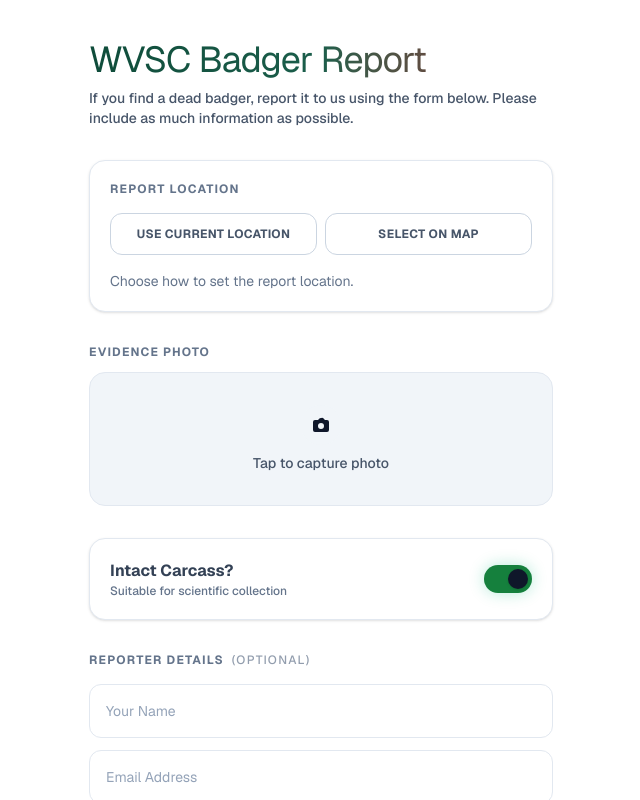
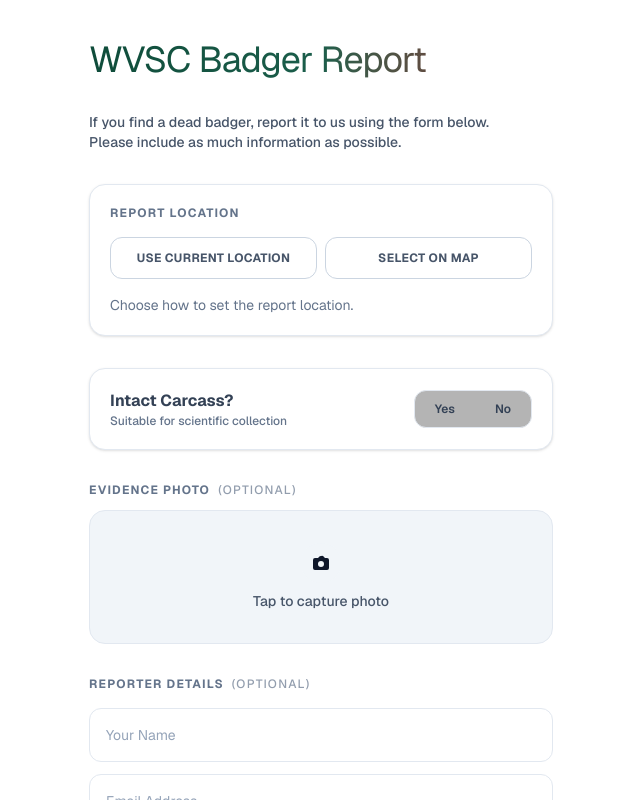
Before and after one commit to dafjames99/badger-report-app, a Next.js app: page / in a window 1280 px wide. Shown: the top 800 px of the page, without its empty margins (319-959 px from the left). Built offline with nearby package versions, Linux system fonts and the light colour scheme.

Commit message:
Changed the 'is suitable' button to have no default & be required; Altered the layout of the page so that req elements come first, followed by optional inputs

```diff
--- a/src/app/globals.css
+++ b/src/app/globals.css
@@ -8,6 +8,7 @@
 --color-brand-start: #0f4c3a;
 --color-brand-mid: #1b5e4b;
 --color-brand-end: #8b2635;
+--color-brand-end-dark: rgb(117, 26, 26);
 
 --color-action-primary: #1b5e4b;
 --color-action-hover: #237a62;
@@ -17,7 +18,7 @@
 --color-success-primary: #15803d;
 --color-success-hover: #16a34a;
 --color-success-glow: rgba(21, 128, 61, 0.1);
---color-success-bg: #f0fdf4;
+--color-success-bg: rgba(54, 167, 17, 0.3);
 --color-success-border: #bbf7d0;
 
 --color-status-offline: #b45309;
@@ -25,7 +26,7 @@
 --color-status-offline-border: #fde68a;
 
 --color-status-error: #b91c1c;
---color-status-error-bg: #fef2f2;
+--color-status-error-bg: rgba(138, 35, 35, 0.3);
 --color-status-error-border: #fca5a5;
 
 --color-text-base: #0f172a;
--- a/src/components/ReportForm.tsx
+++ b/src/components/ReportForm.tsx
@@ -38,7 +38,7 @@ export default function ReportForm() {
   const [mapInitialCenter, setMapInitialCenter] = useState<MapPosition | undefined>(undefined);
 
   const [photo, setPhoto] = useState<File | null>(null);
-  const [collectionSuitable, setCollectionSuitable] = useState(true);
+  const [collectionSuitable, setCollectionSuitable] = useState<boolean | null>(null);
   const [reporter, setReporter] = useState({
     name: '',
     email: '',
@@ -132,10 +132,16 @@ export default function ReportForm() {
     localStorage.setItem('reporter-info', JSON.stringify(updated));
   };
 
-  const handleSubmit = async (e: React.FormEvent) => {
+  const handleSubmit = async (e: React.SyntheticEvent) => {
+
     e.preventDefault();
+
     if (!reportLocation) {
       setMessage('Location required to submit report.');
+      return;
+    }
+    if (collectionSuitable === null) {
+      setMessage('CollectionSuitability must be yes/no to submit report.');
       return;
     }
 
@@ -185,11 +191,16 @@ export default function ReportForm() {
         <h1 className="text-4xl font-surface-bg tracking-tight bg-gradient-to-r from-brand-start via-brand-mid to-brand-end bg-clip-text text-transparent animate-gradient-x">
           WVSC Badger Report
         </h1>
-        <p className="text-text-description text-sm font-medium">
-          If you find a dead badger, report it to us using the form below. Please include as much information as
-          possible.
-        </p>
       </header>
+
+      <div className="flex flex-col">
+        <span className="text-text-description text-sm font-medium">
+          If you find a dead badger, report it to us using the form below.
+        </span>
+        <span className="text-text-description text-sm font-medium">
+          Please include as much information as possible.
+        </span>
+      </div>
 
       {!isOnline && (
         <div className="flex items-center gap-2 p-3 rounded-lg bg-status-offline-bg border border-status-offline-border text-status-offline text-xs font-semibold animate-pulse">
@@ -287,8 +298,44 @@ export default function ReportForm() {
         )}
       </section>
 
+      <section className="flex items-center justify-between p-5 rounded-2xl border border-border-muted bg-surface-card shadow-sm transition-all hover:bg-surface-element-hover">
+        <div>
+          <h3 className="font-bold text-text-muted">Intact Carcass?</h3>
+          <p className="text-xs text-text-placeholder font-medium">Suitable for scientific collection</p>
+        </div>
+
+        {/* Yes/No Button Group */}
+        <div className="flex gap-2 p-1 bg-button-disabled rounded-xl border border-border-muted">
+          <button
+            type="button"
+            onClick={() => setCollectionSuitable(true)}
+            className={`px-4 py-1.5 text-xs font-semibold rounded-lg transition-all duration-200 ${
+              collectionSuitable === true
+                ? 'bg-success-primary text-white shadow-sm'
+                : 'text-text-muted hover:bg-surface-element-hover'
+            }`}
+          >
+            Yes
+          </button>
+          <button
+            type="button"
+            onClick={() => setCollectionSuitable(false)}
+            className={`px-4 py-1.5 text-xs font-semibold rounded-lg transition-all duration-200 ${
+              collectionSuitable === false
+                ? 'bg-brand-end text-white shadow-sm' // Replace with your theme's "No/Danger/Neutral" color if needed
+                : 'text-text-muted hover:bg-surface-element-hover'
+            }`}
+          >
+            No
+          </button>
+        </div>
+      </section>
+
       <section className="space-y-3">
-        <label className="block text-xs font-bold uppercase tracking-widest text-text-placeholder">Evidence Photo</label>
+        <label className="block text-xs font-bold uppercase tracking-widest text-text-placeholder">
+          Evidence Photo
+          <span className="ml-2 text-xs font-medium text-text-placeholder opacity-70">(optional)</span>
+          </label>
         <div className="relative group overflow-hidden rounded-2xl border border-border-muted bg-surface-element transition-all hover:border-action-hover/50">
           <input
             type="file"
@@ -315,23 +362,6 @@ export default function ReportForm() {
         </div>
       </section>
 
-      <section className="flex items-center justify-between p-5 rounded-2xl border border-border-muted bg-surface-card shadow-sm transition-all hover:bg-surface-element-hover">
-        <div>
-          <h3 className="font-bold text-text-muted">Intact Carcass?</h3>
-          <p className="text-xs text-text-placeholder font-medium">Suitable for scientific collection</p>
-        </div>
-        <button
-          type="button"
-          onClick={() => setCollectionSuitable(!collectionSuitable)}
-          className={`relative inline-flex h-7 w-12 items-center rounded-full transition-all duration-300 focus:outline-none focus:ring-2 focus:ring-action-hover focus:ring-offset-2 focus:ring-offset-surface-bg ${collectionSuitable ? 'bg-success-primary shadow-[0_0_15px_rgba(16,185,129,0.3)]' : 'bg-button-disabled'
-            }`}
-        >
-          <span
-            className={`inline-block h-5 w-5 transform rounded-full bg-text-base shadow-sm transition-transform duration-300 ${collectionSuitable ? 'translate-x-6' : 'translate-x-1'
-              }`}
-          />
-        </button>
-      </section>
 
       <section className="space-y-4">
         <h2 className="text-xs font-bold uppercase tracking-widest text-text-placeholder">
@@ -390,8 +420,8 @@ export default function ReportForm() {
       <div className="pt-6 pb-12">
         <button
           type="submit"
-          disabled={status === 'submitting' || !reportLocation}
-          className="w-full relative group overflow-hidden py-5 px-6 rounded-2xl bg-action-primary font-surface-bg text-sm uppercase tracking-widest text-text-enabled shadow-2xl shadow-action-glow active:scale-95 transition-all disabled:opacity-30 disabled:active:scale-100 disabled:text-text-disabled"
+          disabled={status === 'submitting' || !reportLocation || collectionSuitable === null}
+          className="w-full relative group overflow-hidden py-5 px-6 rounded-2xl bg-success-primary hover:bg-success-hover disabled:bg-brand-end font-surface-bg text-sm uppercase tracking-widest text-text-enabled shadow-2xl shadow-action-glow active:scale-95 transition-all disabled:opacity-30 disabled:active:scale-100 disabled:text-text-disabled"
         >
           <span className="relative z-10">
             {status === 'submitting' ? (
@@ -410,13 +440,13 @@ export default function ReportForm() {
               'Dispatch Report'
             )}
           </span>
-          <div className="absolute inset-0 bg-gradient-to-r from-success-primary to-success-hover via-brand-end opacity-0 group-hover:opacity-100 transition-opacity" />
+          {/* <div className="absolute inset-0 bg-brand-end opacity-0 group-hover:opacity-100 transition-opacity" /> */}
         </button>
 
         {message && (
           <div
             className={`mt-6 p-4 rounded-xl text-center text-sm font-bold animate-in fade-in slide-in-from-top-2 ${status === 'success'
-                ? 'bg-sucess-bg text-brand-end border border-sucess-border'
+                ? 'bg-success-bg text-brand-start border border-sucess-border'
                 : 'bg-status-error-bg text-status-error border border-status-error-border'
               }`}
           >
--- a/src/lib/db.ts
+++ b/src/lib/db.ts
@@ -5,7 +5,7 @@ export interface Report {
   id: string;
   timestamp: number;
   suitability: {
-    collectionSuitable: boolean;
+    collectionSuitable: boolean | null;
   };
   location: {
     latitude: number;
```
